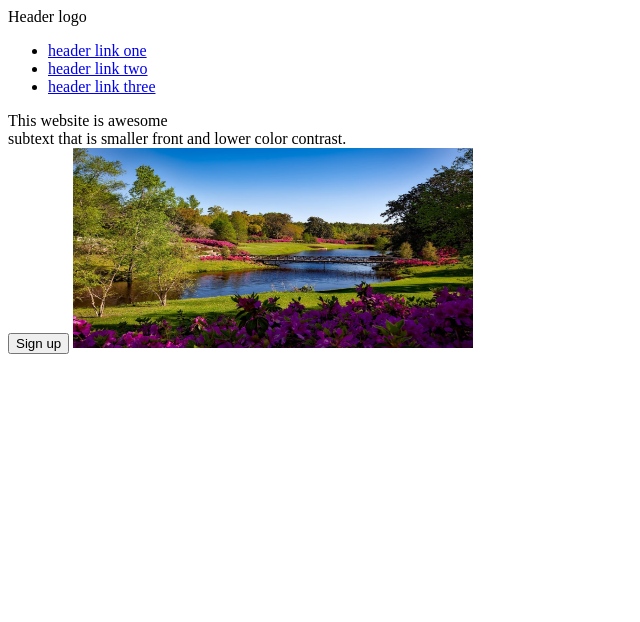
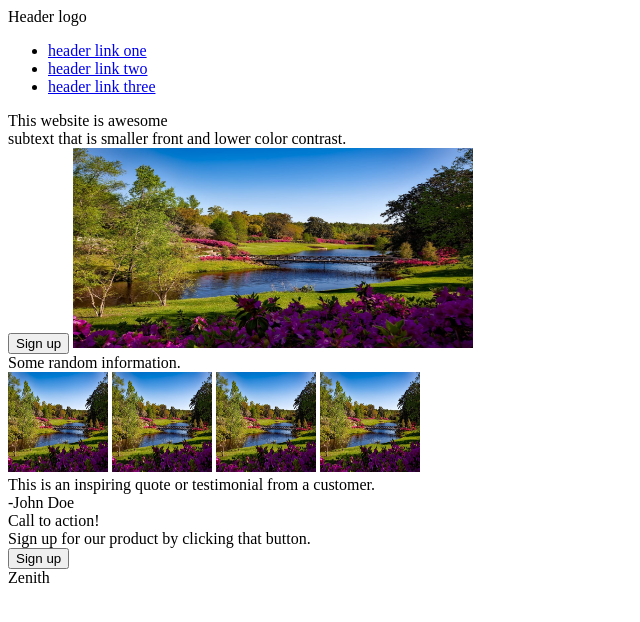
Before and after one commit to simulati0n/Landing-Page-Project, a plain HTML site: page index.html in a window 1280 px wide. Shown: the whole page, without its empty margins (0-640 px from the left). Drawn offline with Linux system fonts and the light colour scheme.

Commit message:
- created other boxes -added text, images, and button to other boxes

```diff
--- a/index.html
+++ b/index.html
@@ -17,14 +17,36 @@
       </ul>
     </div>
     <div class="box1">
-        <div class="title">This website is awesome</div>
-        <div class="title-sub-text">subtext that is smaller front and lower color contrast.</div>
+        <div class="box1-title">This website is awesome</div>
+        <div class="box1-text">subtext that is smaller front and lower color contrast.</div>
         <button class="sign-up1">Sign up</button>
         <img src="./images/nature.jpeg" alt="nature">
-
     </div>
 
+    <div class="box2">
+      <div class="box2-title"> Some random information.</div>
+      <img src="./images/nature.jpeg" alt="nature" class="images">
+      <img src="./images/nature.jpeg" alt="nature" class="images">
+      <img src="./images/nature.jpeg" alt="nature" class="images">
+      <img src="./images/nature.jpeg" alt="nature" class="images">
+    </div>
+
+    <div class="box3">
+      <div class="quote"> This is an inspiring quote or testimonial from a customer.</div>
+      <div class="credit">-John Doe</div>
+    </div>
+
+    <div class="box4">
+      <div class="container">
+        <div class="box-4-text">Call to action!</div>
+        <div class="box-4-subtext">Sign up for our product by clicking that button.</div>
+        <button clas="sign-up2">Sign up</button>
+      </div>
+    </div>
+
+
     <div class="footer">
+      Zenith
     </div>
   </body>
 </html>
--- a/style.css
+++ b/style.css
@@ -2,3 +2,9 @@ img{
     width: 400px;
     height: 200px;
 }
+
+.images{
+    width: 100px;
+    height: 100px;
+
+}
```
